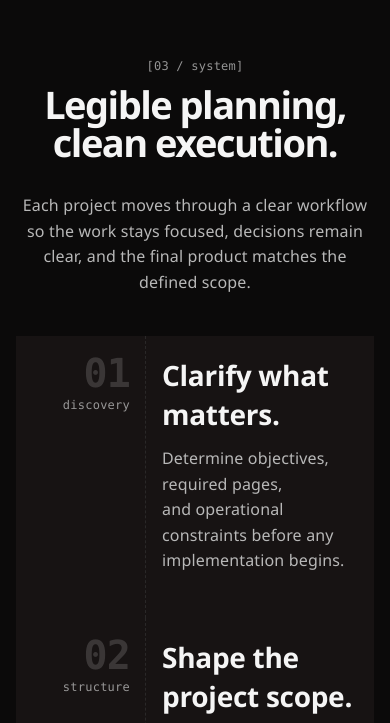
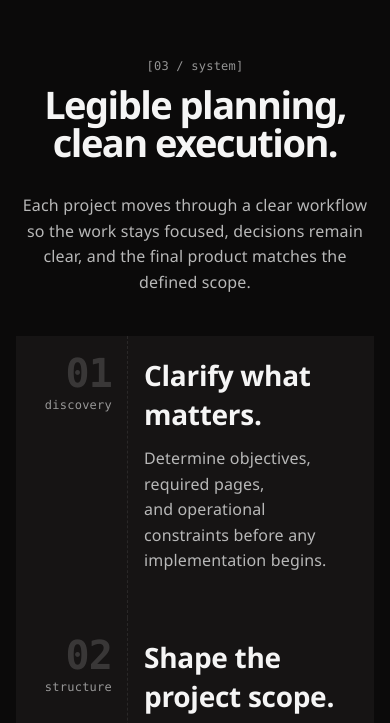
Before and after one commit to asaloojee/omniwerx-io, a SvelteKit app: page / in a window 390 px wide. Shown: the part 3790-4513 px from the top of the page. Built offline with nearby package versions, Linux system fonts and the light colour scheme; no server answers; a web font is replaced by a local one.

Commit message:
chore: minor formatting for system section

```diff
--- a/src/app.css
+++ b/src/app.css
@@ -128,7 +128,7 @@
 @media (max-width: 991px) {
   :root {
     --site-gutter: var(--space-16);
-    --surface-muted: #171313;
+    --surface-muted: #161414;
     --text-lead: clamp(20px, 4vw, 24px);
     --text-title: clamp(28px, 6vw, 34px);
     --text-heading: clamp(38px, 8vw, 48px);
@@ -721,7 +721,7 @@ button {
 
 @media (max-width: 991px) {
   .process__procedure {
-    --process-rail-width: 114px;
+    --process-rail-width: 96px;
     --process-grid-columns: minmax(var(--process-rail-width), max-content) minmax(0, 1fr);
     --process-grid-gap: var(--space-32);
   }
@@ -756,6 +756,10 @@ button {
   .process__step-phase {
     text-align: right;
     white-space: nowrap;
+  }
+
+  .process__step-body {
+    padding-right: 12px;
   }
 }
 
--- a/src/lib/components/SiteNav.svelte
+++ b/src/lib/components/SiteNav.svelte
@@ -401,7 +401,7 @@
       width: 100%;
       padding: var(--space-12) var(--space-24);
       margin-top: var(--space-20);
-      background-color: rgba(215, 9, 35, 0.12);
+      background-color: var(--button-accent-rest-subtle);
       color: var(--body-text--emphasis);
       font-family: var(--font-sans);
       font-size: var(--text-ui);
--- a/src/routes/+page.svelte
+++ b/src/routes/+page.svelte
@@ -100,10 +100,11 @@
       </h2>
       <p class="about__copy">
         omniwerx is an independent development studio founded by Abdurahmaan
-        Saloojee. With roots in fitness and business, the studio brings a practical
-        understanding of how customers act, buy, and engage online. omniwerx builds
-        polished user interfaces, resilient backend systems, and cutting-edge tools
-        for small businesses ready to grow with greater precision.
+        Saloojee. With roots in fitness and business, the studio brings a
+        practical understanding of how customers act, buy, and engage online.
+        omniwerx builds polished user interfaces, resilient backend systems, and
+        cutting-edge tools for small businesses ready to grow with greater
+        precision.
       </p>
     </div>
   </section>
@@ -226,7 +227,7 @@
         <article class="process__step">
           <div class="process__step-marker">
             <span class="process__step-number">03</span>
-            <span class="process__step-phase">implementation</span>
+            <span class="process__step-phase">fulfilment</span>
           </div>
           <div class="process__step-body">
             <h3 class="process__step-heading">Execute cleanly.</h3>
```
